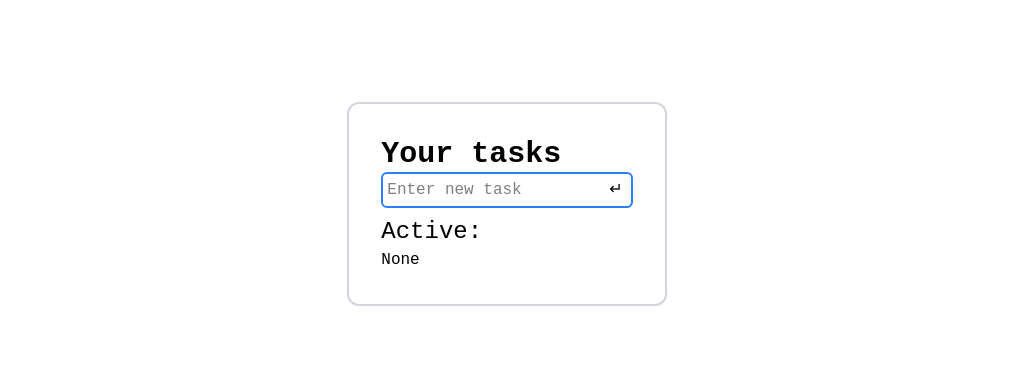
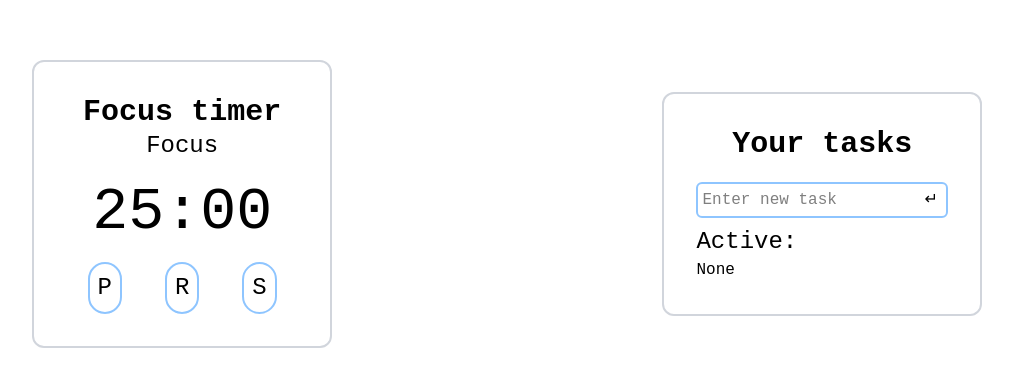
Before and after one commit to Xpaul6/task-tracker, a Svelte app: page / in a window 1280 px wide. Shown: the part 196-582 px from the top of the page, without its empty margins (133-1146 px from the left). Built offline with nearby package versions, Linux system fonts and the light colour scheme.

Commit message:
feat: pomodoro timer (basic functions)

```diff
--- a/src/App.svelte
+++ b/src/App.svelte
@@ -1,7 +1,9 @@
 <script lang="ts">
   import ToDo from "./components/Todo.svelte";
+  import Timer from "./components/Timer.svelte";
 </script>
 
-<main class="absolute w-full h-full flex items-center justify-around flex-wrap">
+<main class="absolute w-full h-full flex items-center justify-around flex-wrap flex-row-reverse">
   <ToDo />
+  <Timer />
 </main>
--- a/src/app.css
+++ b/src/app.css
@@ -2,14 +2,24 @@
 @tailwind utilities;
 
 @theme {
-    --default-font-family: 'SF Mono', monospace;
+    --default-font-family: "SF Mono", monospace;
 }
 
 @layer base {
-  h1 {
-    @apply text-3xl font-bold
-  }
-  h2 {
-    @apply text-2xl
-  }
+    h1 {
+        @apply text-3xl font-bold;
+    }
+    h2 {
+        @apply text-2xl;
+    }
 }
+
+@layer components {
+    .component-box {
+        @apply min-w-[300px] p-8 border-2 border-gray-300 rounded-xl;
+    }
+    .timer-button {
+        @apply text-2xl rounded-full border-2 border-blue-300 p-2 hover:bg-blue-300
+            hover:cursor-pointer transition duration-150;
+    }
+}
--- /dev/null
+++ b/src/components/Timer.svelte
@@ -0,0 +1,87 @@
+<script lang="ts">
+  import { onMount } from "svelte";
+
+  const baseFocusInterval = 25 * 60;
+
+  // settings
+  let focusInterval = $state<number>(baseFocusInterval);
+  let shortPauseInterval = $state<number>(5 * 60);
+  let longPauseInterval = $state<number>(15 * 60);
+
+  // dynamic state values
+  let remainingTime = $state<number>(baseFocusInterval);
+  let formatedTime = $derived<string>(formatTime(remainingTime));
+  let isGoing = $state<boolean>(false);
+  let stateSwitchCounter = $state<number>(1);
+  let timerTitle = $state<string>("Focus");
+
+  // functions
+  function formatTime(s: number): string {
+    let hours: number = Math.floor(s / 60);
+    let fhours: string = hours < 10 ? `0${hours}` : `${hours}`;
+    let seconds: number = s % 60;
+    let fseconds: string = seconds < 10 ? `0${seconds}` : `${seconds}`;
+    return `${fhours}:${fseconds}`;
+  }
+
+  function toggleTimer(): void {
+    isGoing = !isGoing;
+  }
+
+  function resetTimer(): void {
+    isGoing = false;
+    if (stateSwitchCounter % 2 != 0) {
+      remainingTime = focusInterval;
+      timerTitle = "Focus";
+    } else if (stateSwitchCounter % 6 == 0) {
+      remainingTime = longPauseInterval;
+      timerTitle = "Long break";
+    } else {
+      remainingTime = shortPauseInterval;
+      timerTitle = "Short break";
+    }
+  }
+
+  function skipState(): void {
+    isGoing = false;
+    stateSwitchCounter++;
+  }
+
+  // timer controller
+  $effect(() => {
+    let timer: any;
+    if (remainingTime > 0 && isGoing) {
+      timer = setInterval(() => (remainingTime -= 1), 1000);
+    } else if (remainingTime == 0) {
+      stateSwitchCounter++;
+    }
+    return () => clearInterval(timer);
+  });
+
+  // timer state controller
+  $effect(() => {
+    if (stateSwitchCounter > 1) {
+      // TODO: play sound
+      resetTimer();
+    }
+  });
+
+  // onMount(() => console.log(remainingTime));
+</script>
+
+<div class="component-box">
+  <h1 class="text-center">Focus timer</h1>
+  <h2 class="text-center">{timerTitle}</h2>
+  <div class="flex flex-col">
+    <!-- timer display -->
+    <div class="text-6xl text-center my-5 hover:cursor-default">
+      {formatedTime}
+    </div>
+    <!-- timer controls -->
+    <div class="flex flex-row justify-around">
+      <button class="timer-button" onclick={toggleTimer}>P</button>
+      <button class="timer-button" onclick={resetTimer}>R</button>
+      <button class="timer-button" onclick={skipState}>S</button>
+    </div>
+  </div>
+</div>
--- a/src/components/Todo.svelte
+++ b/src/components/Todo.svelte
@@ -65,10 +65,10 @@
 </svelte:head>
 <svelte:window onkeydown={handleKeyDown} />
 
-<div class="task-tracker min-w-[300px] p-8 border-2 border-gray-300 rounded-xl">
-  <h1>Your tasks</h1>
+<div class="component-box">
+  <h1 class="text-center mb-5">Your tasks</h1>
   <!-- input block  -->
-  <div class="flex flex-row border-blue-500 border-2 rounded-md">
+  <div class="flex flex-row border-blue-300 border-2 rounded-md">
     <input
       class="relative p-1 w-full focus:outline-none"
       type="text"
```
